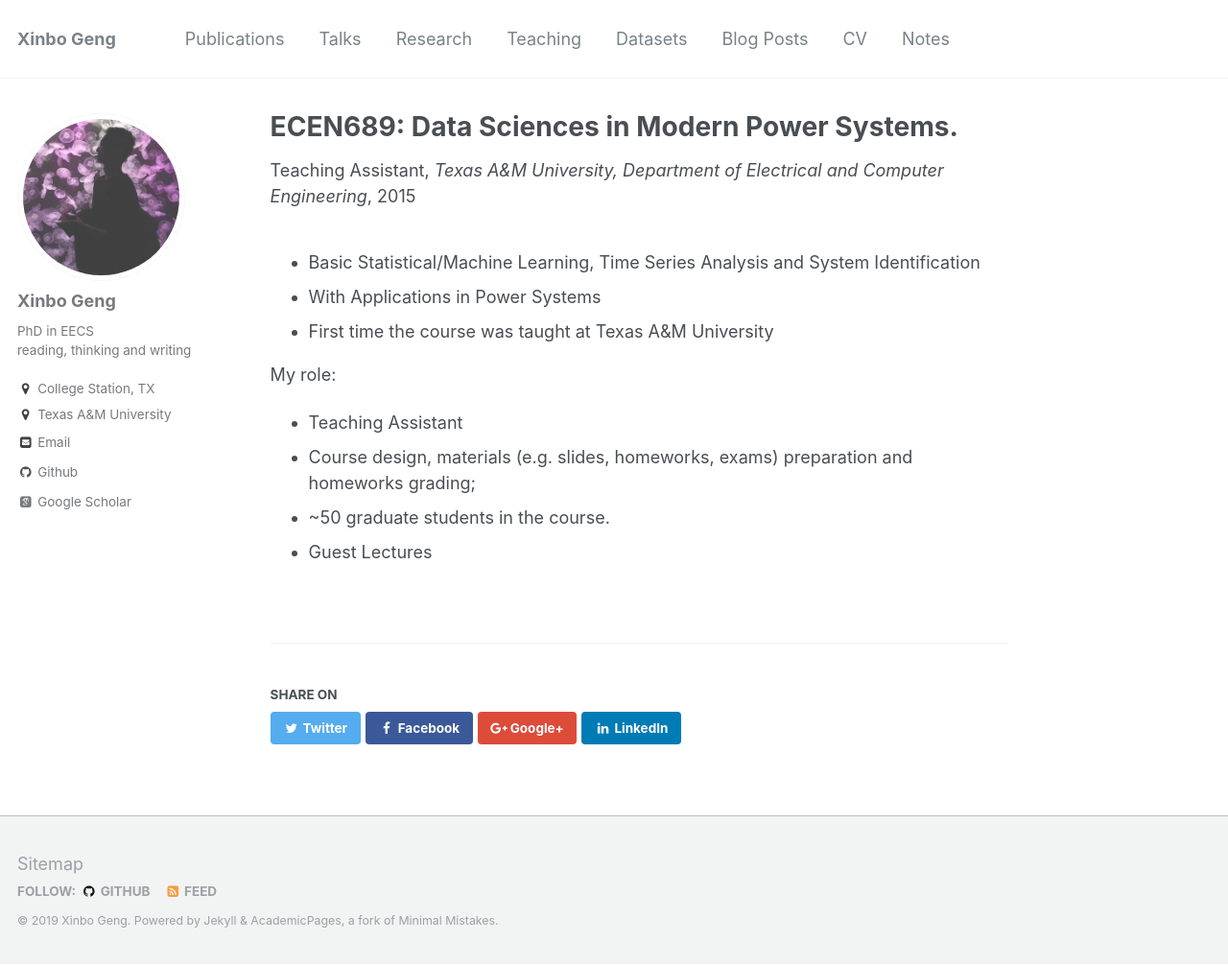
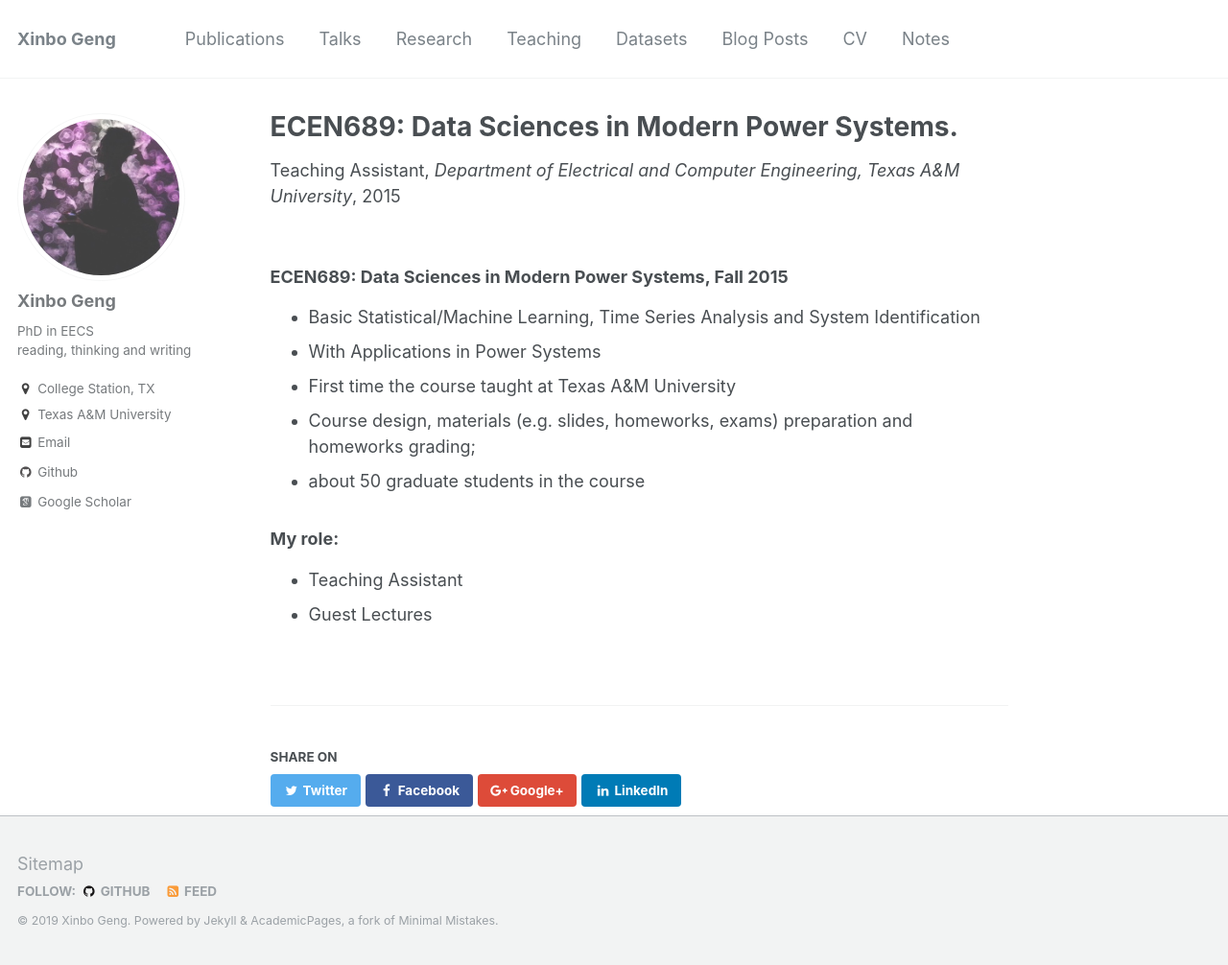
Before and after one commit to xb00dx/xb00dx.github.io, a Jekyll site: the page built from _teaching/2015-Fall-DataScience.md, in a window 1280 px wide and 1006 px high. Shown: the whole window at 96% size. Built offline with Jekyll 4.4.1, drawn with Linux system fonts in a browser that asks for light colours; some web fonts are replaced.

Commit message:
modify teaching

```diff
--- a/_teaching/2015-Fall-DataScience.md
+++ b/_teaching/2015-Fall-DataScience.md
@@ -3,17 +3,18 @@ title: "ECEN689: Data Sciences in Modern Power Systems."
 collection: teaching
 type: "Teaching Assistant"
 permalink: /teaching/2015-Fall-DataScience
-venue: "Texas A&M University, Department of Electrical and Computer Engineering"
+venue: "Department of Electrical and Computer Engineering, Texas A&M University"
 date: 2015-09-01
 location: "College Station, TX"
 ---
 
+### ECEN689: Data Sciences in Modern Power Systems, Fall 2015
 - Basic Statistical/Machine Learning, Time Series Analysis and System Identification
 - With Applications in Power Systems
-- First time the course was taught at Texas A&M University
+- First time the course taught at Texas A&M University
+- Course design, materials (e.g. slides, homeworks, exams) preparation and homeworks grading;
+- about 50 graduate students in the course
 
-My role:
+### My role:
 - Teaching Assistant
-- Course design, materials (e.g. slides, homeworks, exams) preparation and homeworks grading;
-- ~50 graduate students in the course.
 - Guest Lectures
```
